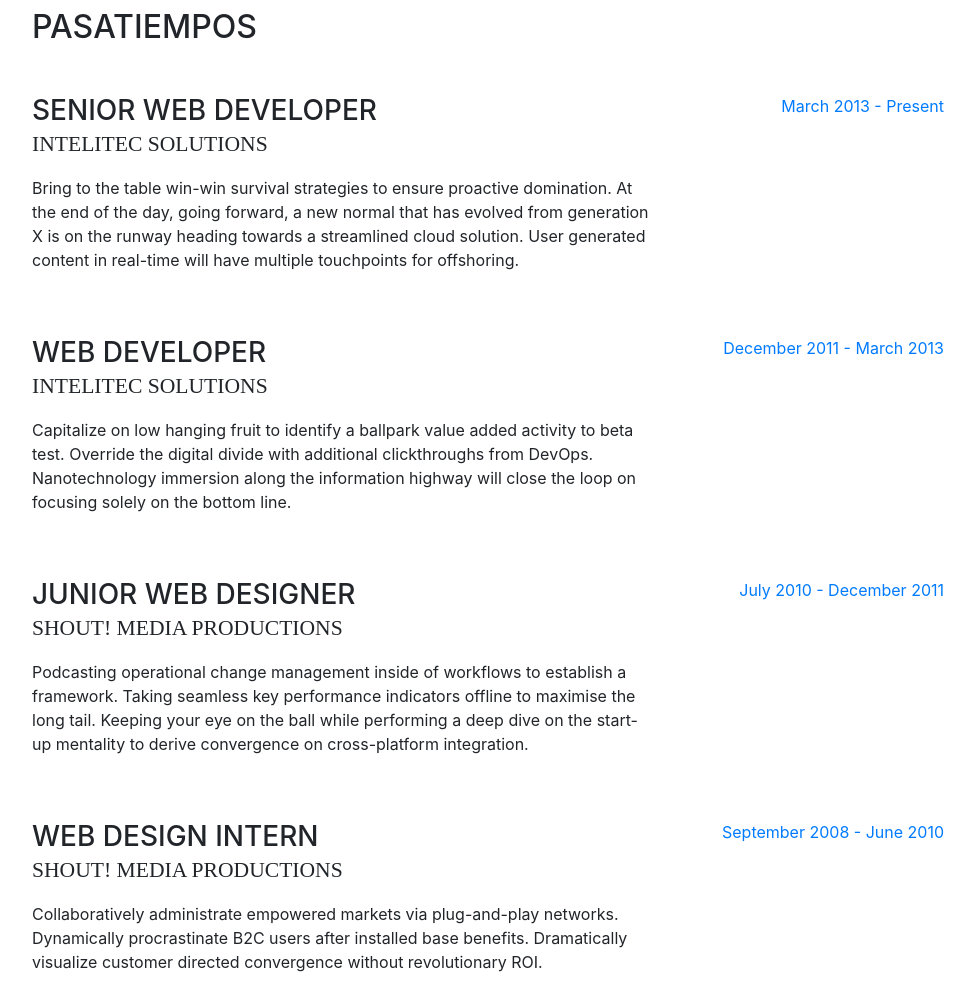
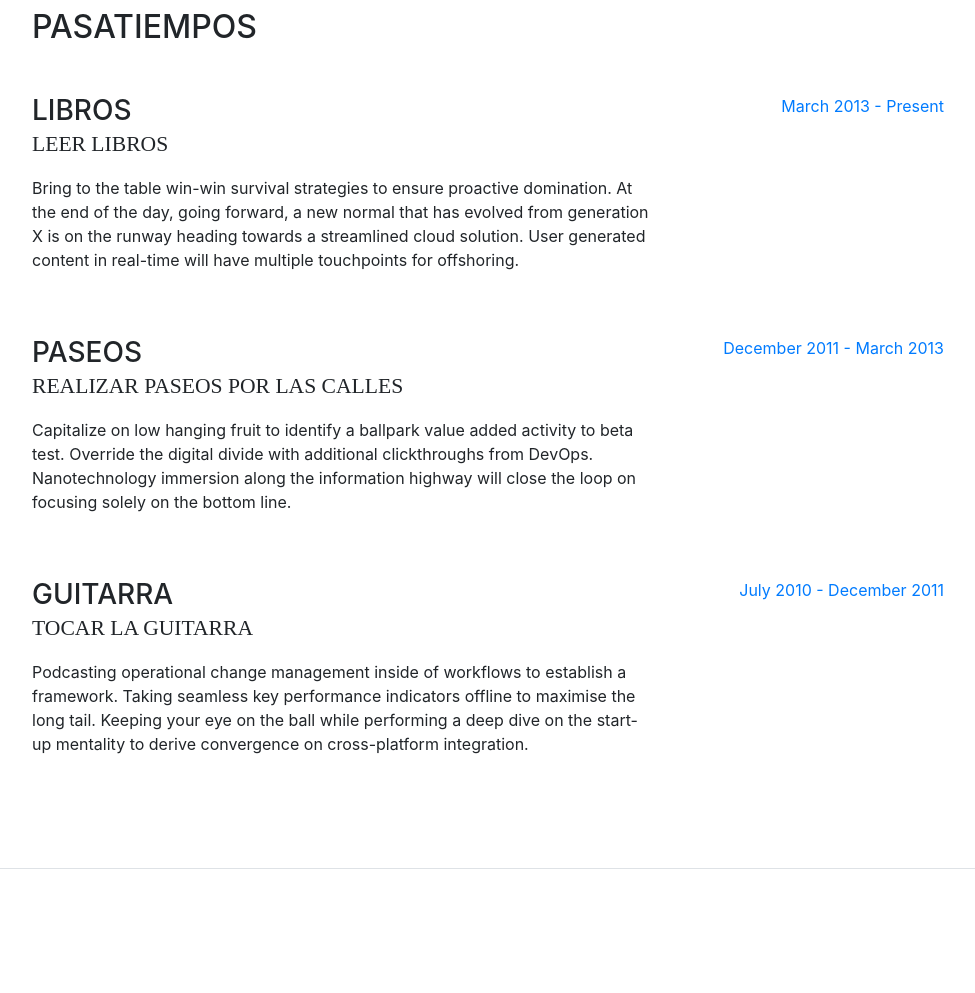
Before and after one commit to Edher-Espinoza-Castillo/Pagina-web-personal, a website with bundled scripts: page index.html in a window 1280 px wide. Shown: the part 840-1833 px from the top of the page, without its empty margins (288-1263 px from the left). Built offline with nearby package versions, Linux system fonts and the light colour scheme; a web font is replaced by a local one.

Commit message:
Update index.html

```diff
--- a/index.html
+++ b/index.html
@@ -112,8 +112,8 @@
 
           <div class="resume-item d-flex flex-column flex-md-row mb-5">
             <div class="resume-content mr-auto">
-              <h3 class="mb-0">Senior Web Developer</h3>
-              <div class="subheading mb-3">Intelitec Solutions</div>
+              <h3 class="mb-0">Libros</h3>
+              <div class="subheading mb-3">Leer Libros</div>
               <p>Bring to the table win-win survival strategies to ensure proactive domination. At the end of the day, going forward, a new normal that has evolved from generation X is on the runway heading towards a streamlined cloud solution. User generated content in real-time will have multiple touchpoints for offshoring.</p>
             </div>
             <div class="resume-date text-md-right">
@@ -123,8 +123,8 @@
 
           <div class="resume-item d-flex flex-column flex-md-row mb-5">
             <div class="resume-content mr-auto">
-              <h3 class="mb-0">Web Developer</h3>
-              <div class="subheading mb-3">Intelitec Solutions</div>
+              <h3 class="mb-0">Paseos</h3>
+              <div class="subheading mb-3">Realizar paseos por las calles</div>
               <p>Capitalize on low hanging fruit to identify a ballpark value added activity to beta test. Override the digital divide with additional clickthroughs from DevOps. Nanotechnology immersion along the information highway will close the loop on focusing solely on the bottom line.</p>
             </div>
             <div class="resume-date text-md-right">
@@ -134,23 +134,12 @@
 
           <div class="resume-item d-flex flex-column flex-md-row mb-5">
             <div class="resume-content mr-auto">
-              <h3 class="mb-0">Junior Web Designer</h3>
-              <div class="subheading mb-3">Shout! Media Productions</div>
+              <h3 class="mb-0">Guitarra</h3>
+              <div class="subheading mb-3">Tocar la guitarra</div>
               <p>Podcasting operational change management inside of workflows to establish a framework. Taking seamless key performance indicators offline to maximise the long tail. Keeping your eye on the ball while performing a deep dive on the start-up mentality to derive convergence on cross-platform integration.</p>
             </div>
             <div class="resume-date text-md-right">
               <span class="text-primary">July 2010 - December 2011</span>
-            </div>
-          </div>
-
-          <div class="resume-item d-flex flex-column flex-md-row">
-            <div class="resume-content mr-auto">
-              <h3 class="mb-0">Web Design Intern</h3>
-              <div class="subheading mb-3">Shout! Media Productions</div>
-              <p>Collaboratively administrate empowered markets via plug-and-play networks. Dynamically procrastinate B2C users after installed base benefits. Dramatically visualize customer directed convergence without revolutionary ROI.</p>
-            </div>
-            <div class="resume-date text-md-right">
-              <span class="text-primary">September 2008 - June 2010</span>
             </div>
           </div>
 
```
